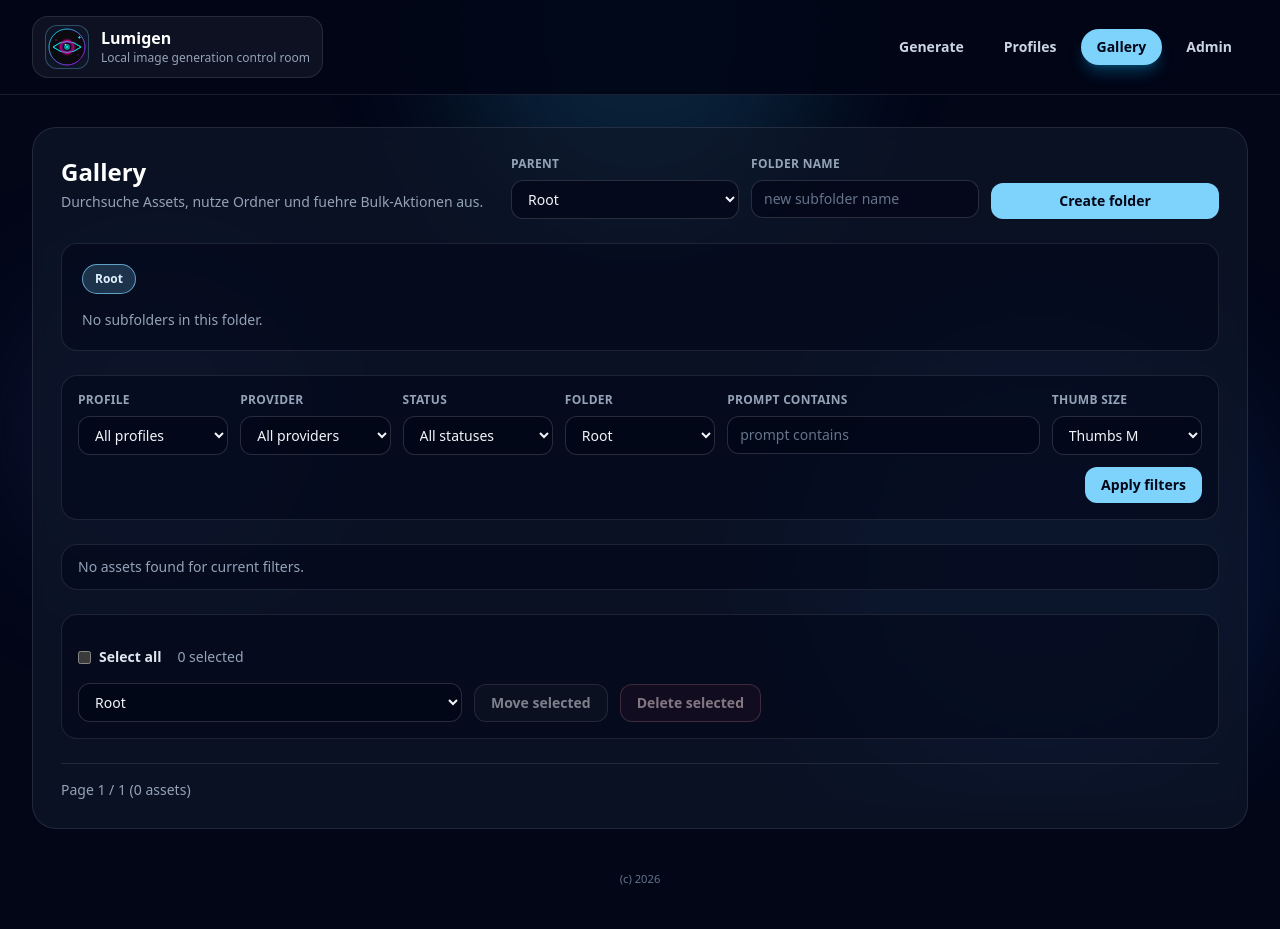
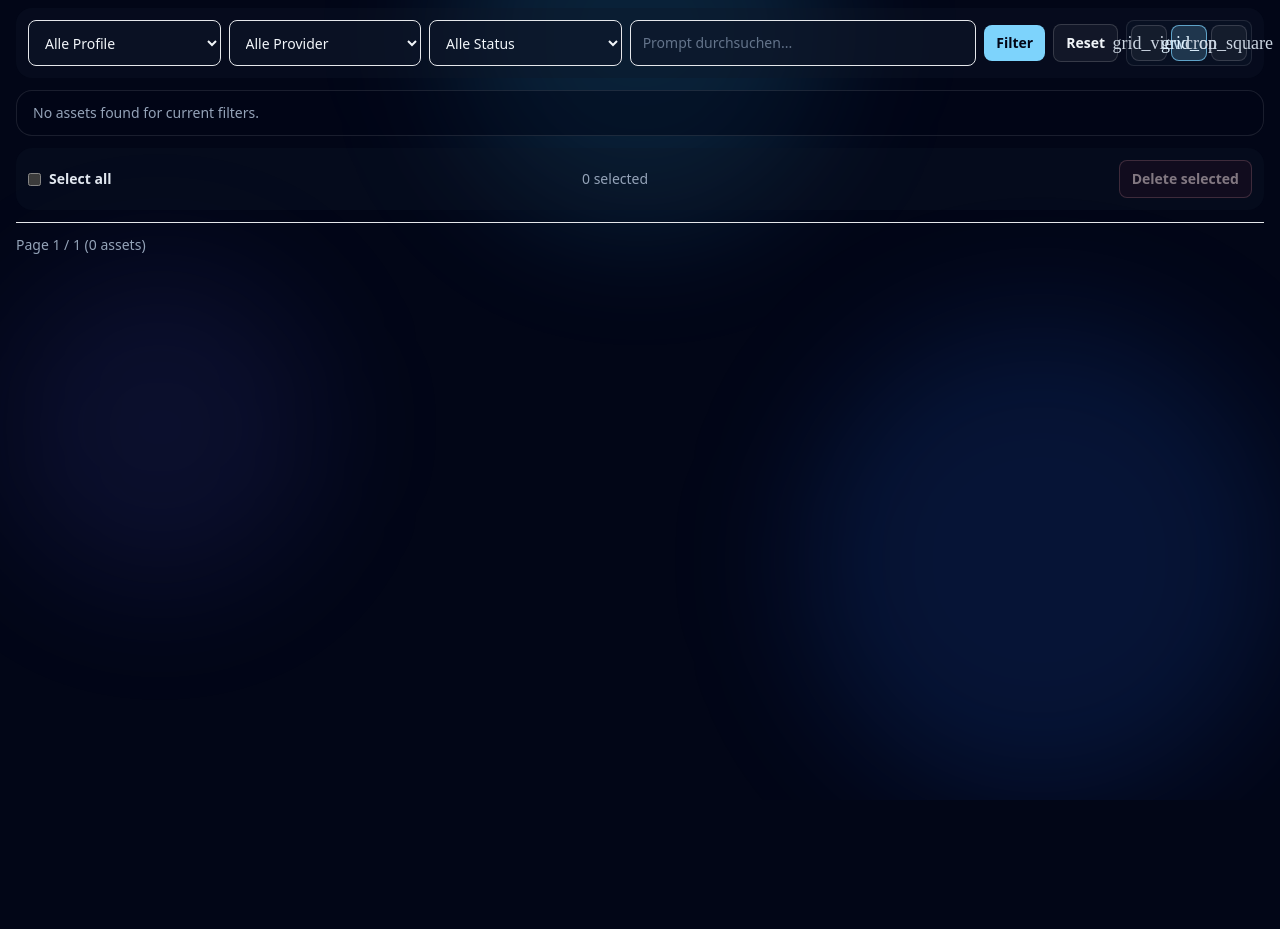
Before and after one commit to jschm42/lumigen, a FastAPI app: page /gallery in a window 1280 px wide. After the commit the page ends 800 px from the top, so only its background shows below. Run offline with FastAPI, Linux system fonts and the light colour scheme; some libraries are stand-ins or nearby versions; some web fonts are replaced.

Commit message:
refactor: remove gallery folder functionality and related UI elements

```diff
--- a/app/main.py
+++ b/app/main.py
@@ -258,7 +258,6 @@ def generate_page(
 ) -> HTMLResponse:
     profiles = crud.list_profiles(session)
     dimension_presets = crud.list_dimension_presets(session)
-    gallery_folders = crud.list_gallery_folders(session)
     enhancement_config = crud.get_enhancement_config(session)
     recent_generations = list(
         session.scalars(
@@ -330,7 +329,6 @@ def generate_page(
             "request": request,
             "profiles": profiles,
             "dimension_presets": dimension_presets,
-            "gallery_folders": gallery_folders,
             "conversation_generations": conversation_generations,
             "session_items": session_items,
             "active_conversation": active_conversation,
@@ -363,7 +361,6 @@ def generate_submit(
     upscale_model: str = Form(default=""),
     override_negative_prompt: bool = Form(default=False),
     negative_prompt: str = Form(default=""),
-    gallery_folder_id: str = Form(default=""),
     input_images: list[UploadFile] = File(default=[]),
     session: Session = Depends(get_session),
 ) -> HTMLResponse:
@@ -432,14 +429,6 @@ def generate_submit(
             if available and model_value not in available:
                 raise ValueError("Selected upscale model is not available")
             overrides["upscale_model"] = model_value
-
-        folder_id_value = parse_optional_int(gallery_folder_id)
-        if folder_id_value is not None:
-            folder = crud.get_gallery_folder(session, folder_id_value)
-            if not folder:
-                raise ValueError("Selected gallery folder does not exist")
-            overrides["gallery_folder_id"] = folder.id
-            overrides["gallery_folder_path"] = folder.path
 
         generation = generation_service.create_generation_from_profile(
             session,
@@ -970,28 +959,11 @@ def gallery_page(
     provider: Optional[str] = Query(default=None),
     status: Optional[str] = Query(default=None),
     q: Optional[str] = Query(default=None),
-    folder: Optional[str] = Query(default=None),
     thumb_size: Optional[str] = Query(default="md"),
     message: Optional[str] = Query(default=None),
     error: Optional[str] = Query(default=None),
     session: Session = Depends(get_session),
 ) -> HTMLResponse:
-    selected_folder_raw = (folder or "").strip()
-    if selected_folder_raw.lower() in {"", "root"}:
-        selected_folder_raw = "root"
-
-    selected_folder: Optional[GalleryFolder] = None
-    folder_id: Optional[int] = None
-    if selected_folder_raw != "root":
-        try:
-            folder_id = int(selected_folder_raw)
-        except ValueError:
-            folder_id = None
-    if folder_id is not None:
-        selected_folder = crud.get_gallery_folder(session, folder_id)
-        if not selected_folder:
-            folder_id = None
-
     page_data = gallery_service.list_assets(
         session,
         page=page,
@@ -999,11 +971,9 @@ def gallery_page(
         provider=provider or None,
         status=status or None,
         prompt_query=q or None,
-        gallery_folder_id=folder_id,
-        root_only=folder_id is None,
+        root_only=False,
     )
     options = gallery_service.list_filter_options(session)
-    folder_nav = build_folder_navigation(options.folders, selected_folder)
     return templates.TemplateResponse(
         "gallery.html",
         {
@@ -1013,59 +983,14 @@ def gallery_page(
             "provider": provider or "",
             "status": status or "",
             "q": q or "",
-            "folder": folder_nav["current_token"],
             "thumb_size": normalize_thumb_size(thumb_size),
             "filter_options": options,
-            "folder_nav": folder_nav,
             "message": message or "",
             "error": error or "",
+            "hide_header": True,
+            "hide_footer": True,
         },
     )
-
-
-@app.post("/gallery/folders")
-def create_gallery_folder(
-    parent_folder_id: str = Form(default=""),
-    folder_name: str = Form(...),
-    return_to: str = Form(default="/gallery"),
-    session: Session = Depends(get_session),
-) -> RedirectResponse:
-    try:
-        parent_id = parse_optional_int(parent_folder_id)
-    except ValueError:
-        return gallery_redirect(return_to, error="Invalid parent folder")
-    parent_path = ""
-    if parent_id is not None:
-        parent = crud.get_gallery_folder(session, parent_id)
-        if not parent:
-            return gallery_redirect(return_to, error="Parent folder not found")
-        parent_path = parent.path
-
-    folder_segment = normalize_folder_segment(folder_name)
-    if not folder_segment:
-        return gallery_redirect(return_to, error="Folder name is empty or invalid")
-
-    path = f"{parent_path}/{folder_segment}" if parent_path else folder_segment
-    path = normalize_folder_path(path)
-    if not path:
-        return gallery_redirect(return_to, error="Folder path is empty or invalid")
-    if crud.get_gallery_folder_by_path(session, path):
-        return gallery_redirect(return_to, error=f"Folder already exists: {path}")
-
-    try:
-        folder_abs_path = storage_service.resolve_managed_path(
-            settings.default_base_dir, Path(path)
-        )
-        ensure_dir(folder_abs_path)
-    except ValueError:
-        return gallery_redirect(return_to, error="Folder path escapes gallery root")
-
-    try:
-        crud.create_gallery_folder(session, path=path)
-    except IntegrityError:
-        return gallery_redirect(return_to, error=f"Folder already exists: {path}")
-
-    return gallery_redirect(return_to, message=f"Folder created: {path}")
 
 
 def move_asset_to_folder_internal(
--- a/app/web/templates/fragments/gallery_grid.html
+++ b/app/web/templates/fragments/gallery_grid.html
@@ -1,7 +1,7 @@
 <div class="grid gap-3 {% if thumb_size == 'sm' %}grid-cols-2 sm:grid-cols-3 md:grid-cols-4 xl:grid-cols-6{% elif thumb_size == 'lg' %}grid-cols-1 sm:grid-cols-2 lg:grid-cols-3 2xl:grid-cols-4{% else %}grid-cols-1 sm:grid-cols-2 md:grid-cols-3 xl:grid-cols-4 2xl:grid-cols-5{% endif %}">
   {% for asset in page_data.items %}
-  <article class="group relative overflow-hidden rounded-2xl border border-white/10 bg-slate-950/55 p-3 shadow-lg shadow-slate-950/70 ring-offset-0 transition" data-gallery-card>
-    <label class="absolute right-3 top-3 z-10 inline-flex h-7 w-7 items-center justify-center rounded-lg border border-white/20 bg-slate-950/80">
+  <article class="group relative overflow-hidden rounded-xl bg-slate-900/50 p-2.5 shadow-md shadow-slate-950/45 ring-offset-0 transition" data-gallery-card>
+    <label class="absolute right-2 top-2 z-10 inline-flex h-7 w-7 items-center justify-center rounded-md border border-white/15 bg-slate-950/80">
       <input
         type="checkbox"
         name="asset_ids"
@@ -11,14 +11,13 @@
         aria-label="Select asset {{ asset.id }}">
     </label>
 
-    <a href="/assets/{{ asset.id }}" class="block overflow-hidden rounded-xl border border-white/10 bg-slate-900/80">
+    <a href="/assets/{{ asset.id }}" class="block overflow-hidden rounded-lg bg-slate-900/75">
       <img src="/assets/{{ asset.id }}/thumb" alt="thumb {{ asset.id }}" class="aspect-square w-full object-cover transition duration-300 group-hover:scale-[1.02]">
     </a>
 
     <div class="mt-3 space-y-1">
       <a href="/assets/{{ asset.id }}" class="block truncate text-sm font-semibold text-white hover:text-sky-200">Asset #{{ asset.id }}</a>
       <p class="truncate text-xs text-slate-400">{{ asset.generation.profile_name }} | {{ asset.generation.provider }}</p>
-      <p class="truncate text-xs text-slate-500">{{ asset.gallery_folder.path if asset.gallery_folder else "Root" }}</p>
     </div>
 
     <div class="mt-3 flex items-center gap-2">
--- a/app/web/templates/gallery.html
+++ b/app/web/templates/gallery.html
@@ -1,149 +1,79 @@
 {% extends "layout.html" %}
 {% block content %}
-{% set return_to = '/gallery?page=' ~ page_data.page ~ '&profile_name=' ~ (profile_name | urlencode) ~ '&provider=' ~ (provider | urlencode) ~ '&status=' ~ (status | urlencode) ~ '&q=' ~ (q | urlencode) ~ '&folder=' ~ (folder | urlencode) ~ '&thumb_size=' ~ (thumb_size | urlencode) %}
-{% set panel_class = "rounded-3xl border border-white/10 bg-slate-900/70 p-5 shadow-panel backdrop-blur sm:p-7" %}
-{% set input_class = "mt-2 w-full rounded-xl border border-white/15 bg-slate-950/70 px-3 py-2 text-sm text-slate-100 placeholder:text-slate-500 focus:border-sky-300 focus:outline-none focus:ring-2 focus:ring-sky-300/35" %}
-{% set btn_primary = "inline-flex items-center justify-center rounded-xl bg-sky-300 px-4 py-2 text-sm font-semibold text-slate-950 transition hover:bg-sky-200 disabled:cursor-not-allowed disabled:opacity-50" %}
-{% set btn_secondary = "inline-flex items-center justify-center rounded-xl border border-white/20 bg-white/5 px-4 py-2 text-sm font-semibold text-slate-100 transition hover:border-sky-300/60 hover:bg-white/10 disabled:cursor-not-allowed disabled:opacity-50" %}
-{% set btn_danger = "inline-flex items-center justify-center rounded-xl border border-rose-300/40 bg-rose-500/10 px-4 py-2 text-sm font-semibold text-rose-100 transition hover:border-rose-200 hover:bg-rose-500/20 disabled:cursor-not-allowed disabled:opacity-50" %}
+{% set return_to = '/gallery?page=' ~ page_data.page ~ '&profile_name=' ~ (profile_name | urlencode) ~ '&provider=' ~ (provider | urlencode) ~ '&status=' ~ (status | urlencode) ~ '&q=' ~ (q | urlencode) ~ '&thumb_size=' ~ (thumb_size | urlencode) %}
+{% set panel_class = "h-full space-y-3" %}
+{% set input_class = "w-full rounded-lg border border-white/12 bg-slate-900/55 px-3 py-2 text-sm text-slate-100 placeholder:text-slate-500 focus:border-sky-300 focus:outline-none focus:ring-2 focus:ring-sky-300/30" %}
+{% set btn_primary = "inline-flex items-center justify-center rounded-lg bg-sky-300 px-3 py-2 text-sm font-semibold text-slate-950 transition hover:bg-sky-200 disabled:cursor-not-allowed disabled:opacity-50" %}
+{% set btn_secondary = "inline-flex items-center justify-center rounded-lg border border-white/15 bg-white/5 px-3 py-2 text-sm font-semibold text-slate-100 transition hover:border-sky-300/50 hover:bg-white/10 disabled:cursor-not-allowed disabled:opacity-50" %}
+{% set btn_danger = "inline-flex items-center justify-center rounded-lg border border-rose-300/40 bg-rose-500/10 px-3 py-2 text-sm font-semibold text-rose-100 transition hover:border-rose-200 hover:bg-rose-500/20 disabled:cursor-not-allowed disabled:opacity-50" %}
+{% set size_btn = "inline-flex h-9 w-9 items-center justify-center rounded-lg border transition" %}
 
-<section class="{{ panel_class }} space-y-6">
-  <div class="flex flex-wrap items-start justify-between gap-4">
-    <div>
-      <h2 class="text-2xl font-semibold text-white">Gallery</h2>
-      <p class="mt-1 text-sm text-slate-400">Durchsuche Assets, nutze Ordner und fuehre Bulk-Aktionen aus.</p>
-    </div>
-    <form method="post" action="/gallery/folders" class="grid w-full gap-3 sm:grid-cols-3 lg:w-auto lg:min-w-[42rem]">
-      <div>
-        <label for="new-parent-folder" class="block text-xs font-semibold uppercase tracking-wide text-slate-400">Parent</label>
-        <select id="new-parent-folder" name="parent_folder_id" class="{{ input_class }} mt-1">
-          <option value="" {% if folder_nav.current_token == 'root' %}selected{% endif %}>Root</option>
-          {% for item in filter_options.folders %}
-            <option value="{{ item.id }}" {% if folder_nav.current_folder_id == item.id %}selected{% endif %}>{{ item.path }}</option>
-          {% endfor %}
-        </select>
-      </div>
-      <div>
-        <label for="new-folder-name" class="block text-xs font-semibold uppercase tracking-wide text-slate-400">Folder name</label>
-        <input id="new-folder-name" type="text" name="folder_name" placeholder="new subfolder name" required class="{{ input_class }} mt-1">
-      </div>
-      <div class="flex items-end">
-        <input type="hidden" name="return_to" value="{{ return_to }}">
-        <button type="submit" class="{{ btn_primary }} w-full">Create folder</button>
-      </div>
-    </form>
-  </div>
-
-  {% if message %}
-    <div class="rounded-2xl border border-emerald-300/40 bg-emerald-500/10 px-4 py-3 text-sm text-emerald-100" role="alert">{{ message }}</div>
-  {% endif %}
-  {% if error %}
-    <div class="rounded-2xl border border-rose-300/40 bg-rose-500/10 px-4 py-3 text-sm text-rose-100" role="alert">{{ error }}</div>
-  {% endif %}
-
-  <section class="rounded-2xl border border-white/10 bg-slate-950/45 p-4 sm:p-5">
-    <div class="mb-4 flex flex-wrap items-center justify-between gap-3">
-      <div class="flex flex-wrap items-center gap-2">
-        {% for crumb in folder_nav.breadcrumbs %}
-          <a class="inline-flex items-center rounded-full border px-3 py-1.5 text-xs font-semibold transition {% if crumb.token == folder_nav.current_token %}border-sky-300/70 bg-sky-300/20 text-sky-100{% else %}border-white/15 bg-white/5 text-slate-300 hover:border-sky-300/50 hover:text-white{% endif %}" href="/gallery?page=1&profile_name={{ profile_name | urlencode }}&provider={{ provider | urlencode }}&status={{ status | urlencode }}&q={{ q | urlencode }}&folder={{ crumb.token }}&thumb_size={{ thumb_size | urlencode }}">{{ crumb.label }}</a>
-          {% if not loop.last %}<span class="text-slate-500">/</span>{% endif %}
-        {% endfor %}
-      </div>
-      {% if folder_nav.parent_token %}
-        <a href="/gallery?page=1&profile_name={{ profile_name | urlencode }}&provider={{ provider | urlencode }}&status={{ status | urlencode }}&q={{ q | urlencode }}&folder={{ folder_nav.parent_token }}&thumb_size={{ thumb_size | urlencode }}" class="{{ btn_secondary }}">Up</a>
-      {% endif %}
-    </div>
-
-    {% if folder_nav.children %}
-      <div class="grid gap-3 sm:grid-cols-2 xl:grid-cols-3">
-        {% for item in folder_nav.children %}
-          <a class="group flex items-center gap-3 rounded-2xl border border-white/10 bg-white/5 p-3 transition hover:border-sky-300/55 hover:bg-white/10" href="/gallery?page=1&profile_name={{ profile_name | urlencode }}&provider={{ provider | urlencode }}&status={{ status | urlencode }}&q={{ q | urlencode }}&folder={{ item.id }}&thumb_size={{ thumb_size | urlencode }}">
-            <span class="material-symbols-outlined text-2xl text-sky-200" aria-hidden="true">folder</span>
-            <span class="min-w-0">
-              <strong class="block truncate text-sm font-semibold text-white">{{ item.name }}</strong>
-              <small class="block truncate text-xs text-slate-400">{{ item.path }}</small>
-            </span>
-          </a>
-        {% endfor %}
-      </div>
-    {% else %}
-      <p class="text-sm text-slate-400">No subfolders in this folder.</p>
-    {% endif %}
-  </section>
-
-  <form method="get" action="/gallery" class="grid gap-3 rounded-2xl border border-white/10 bg-slate-950/45 p-4 sm:grid-cols-2 xl:grid-cols-7">
-    <div class="xl:col-span-1">
-      <label class="block text-xs font-semibold uppercase tracking-wide text-slate-400">Profile</label>
-      <select name="profile_name" class="{{ input_class }} mt-1">
-        <option value="">All profiles</option>
+<section class="{{ panel_class }}">
+  <form method="get" action="/gallery" class="rounded-2xl bg-slate-900/35 p-3">
+    <div class="grid gap-2 md:grid-cols-2 xl:grid-cols-[minmax(10rem,1fr)_minmax(10rem,1fr)_minmax(10rem,1fr)_minmax(0,1.8fr)_auto_auto]">
+      <select name="profile_name" aria-label="Profile filter" class="{{ input_class }}">
+        <option value="">Alle Profile</option>
         {% for item in filter_options.profile_names %}
           <option value="{{ item }}" {% if profile_name == item %}selected{% endif %}>{{ item }}</option>
         {% endfor %}
       </select>
-    </div>
-    <div class="xl:col-span-1">
-      <label class="block text-xs font-semibold uppercase tracking-wide text-slate-400">Provider</label>
-      <select name="provider" class="{{ input_class }} mt-1">
-        <option value="">All providers</option>
+      <select name="provider" aria-label="Provider filter" class="{{ input_class }}">
+        <option value="">Alle Provider</option>
         {% for item in filter_options.providers %}
           <option value="{{ item }}" {% if provider == item %}selected{% endif %}>{{ item }}</option>
         {% endfor %}
       </select>
-    </div>
-    <div class="xl:col-span-1">
-      <label class="block text-xs font-semibold uppercase tracking-wide text-slate-400">Status</label>
-      <select name="status" class="{{ input_class }} mt-1">
-        <option value="">All statuses</option>
+      <select name="status" aria-label="Status filter" class="{{ input_class }}">
+        <option value="">Alle Status</option>
         {% for item in filter_options.statuses %}
           <option value="{{ item }}" {% if status == item %}selected{% endif %}>{{ item }}</option>
         {% endfor %}
       </select>
-    </div>
-    <div class="xl:col-span-1">
-      <label class="block text-xs font-semibold uppercase tracking-wide text-slate-400">Folder</label>
-      <select name="folder" class="{{ input_class }} mt-1">
-        <option value="root" {% if folder == 'root' %}selected{% endif %}>Root</option>
-        {% for item in filter_options.folders %}
-          <option value="{{ item.id }}" {% if folder == (item.id | string) %}selected{% endif %}>{{ item.path }}</option>
-        {% endfor %}
-      </select>
-    </div>
-    <div class="xl:col-span-2">
-      <label class="block text-xs font-semibold uppercase tracking-wide text-slate-400">Prompt contains</label>
-      <input type="text" name="q" value="{{ q }}" placeholder="prompt contains" class="{{ input_class }} mt-1">
-    </div>
-    <div class="xl:col-span-1">
-      <label class="block text-xs font-semibold uppercase tracking-wide text-slate-400">Thumb size</label>
-      <select name="thumb_size" class="{{ input_class }} mt-1">
-        <option value="sm" {% if thumb_size == 'sm' %}selected{% endif %}>Thumbs S</option>
-        <option value="md" {% if thumb_size == 'md' %}selected{% endif %}>Thumbs M</option>
-        <option value="lg" {% if thumb_size == 'lg' %}selected{% endif %}>Thumbs L</option>
-      </select>
-    </div>
-    <div class="sm:col-span-2 xl:col-span-7 flex justify-end">
-      <button type="submit" class="{{ btn_primary }}">Apply filters</button>
+      <input type="text" name="q" value="{{ q }}" placeholder="Prompt durchsuchen..." aria-label="Prompt filter" class="{{ input_class }}">
+      <div class="flex items-center gap-2">
+        <button type="submit" class="{{ btn_primary }}">Filter</button>
+        <a href="/gallery" class="{{ btn_secondary }}">Reset</a>
+      </div>
+      <div class="flex items-center justify-end gap-1 rounded-lg border border-white/10 bg-slate-900/45 px-1 py-1">
+        <a
+          href="/gallery?page=1&profile_name={{ profile_name | urlencode }}&provider={{ provider | urlencode }}&status={{ status | urlencode }}&q={{ q | urlencode }}&thumb_size=sm"
+          class="{{ size_btn }} {% if thumb_size == 'sm' %}border-sky-300/70 bg-sky-300/20 text-sky-100{% else %}border-white/15 bg-white/5 text-slate-300 hover:border-sky-300/50 hover:text-white{% endif %}"
+          title="Kleine Thumbnails"
+          aria-label="Kleine Thumbnails"
+        ><span class="material-symbols-outlined text-[18px]" aria-hidden="true">grid_view</span></a>
+        <a
+          href="/gallery?page=1&profile_name={{ profile_name | urlencode }}&provider={{ provider | urlencode }}&status={{ status | urlencode }}&q={{ q | urlencode }}&thumb_size=md"
+          class="{{ size_btn }} {% if thumb_size == 'md' %}border-sky-300/70 bg-sky-300/20 text-sky-100{% else %}border-white/15 bg-white/5 text-slate-300 hover:border-sky-300/50 hover:text-white{% endif %}"
+          title="Mittlere Thumbnails"
+          aria-label="Mittlere Thumbnails"
+        ><span class="material-symbols-outlined text-[18px]" aria-hidden="true">grid_on</span></a>
+        <a
+          href="/gallery?page=1&profile_name={{ profile_name | urlencode }}&provider={{ provider | urlencode }}&status={{ status | urlencode }}&q={{ q | urlencode }}&thumb_size=lg"
+          class="{{ size_btn }} {% if thumb_size == 'lg' %}border-sky-300/70 bg-sky-300/20 text-sky-100{% else %}border-white/15 bg-white/5 text-slate-300 hover:border-sky-300/50 hover:text-white{% endif %}"
+          title="Große Thumbnails"
+          aria-label="Große Thumbnails"
+        ><span class="material-symbols-outlined text-[18px]" aria-hidden="true">crop_square</span></a>
+      </div>
     </div>
   </form>
 
+  {% if message %}
+    <div class="rounded-xl border border-emerald-300/35 bg-emerald-500/10 px-3 py-2 text-sm text-emerald-100" role="alert">{{ message }}</div>
+  {% endif %}
+  {% if error %}
+    <div class="rounded-xl border border-rose-300/35 bg-rose-500/10 px-3 py-2 text-sm text-rose-100" role="alert">{{ error }}</div>
+  {% endif %}
+
   {% include "fragments/gallery_grid.html" %}
 
-  <form id="bulk-action-form" method="post" class="space-y-4 rounded-2xl border border-white/10 bg-slate-950/45 p-4" data-gallery-bulk-form>
+  <form id="bulk-action-form" method="post" class="rounded-2xl bg-slate-900/30 p-3" data-gallery-bulk-form>
     <input type="hidden" name="return_to" value="{{ return_to }}">
-    <div class="flex flex-wrap items-center gap-4">
+    <div class="flex flex-wrap items-center justify-between gap-3">
       <label class="inline-flex items-center gap-2 text-sm font-semibold text-slate-200">
         <input type="checkbox" data-gallery-select-all>
         Select all
       </label>
       <small class="text-sm text-slate-400" data-gallery-selection-count>0 selected</small>
-    </div>
-    <div class="flex flex-wrap items-center gap-3">
-      <select name="gallery_folder_id" class="w-full max-w-sm rounded-xl border border-white/15 bg-slate-950/70 px-3 py-2 text-sm text-slate-100 focus:border-sky-300 focus:outline-none focus:ring-2 focus:ring-sky-300/35">
-        <option value="">Root</option>
-        {% for folder_item in filter_options.folders %}
-          <option value="{{ folder_item.id }}">{{ folder_item.path }}</option>
-        {% endfor %}
-      </select>
-      <button type="submit" class="{{ btn_secondary }}" formaction="/assets/bulk-move" data-bulk-action disabled>Move selected</button>
       <button
         type="submit"
         class="{{ btn_danger }}"
@@ -156,14 +86,14 @@
     </div>
   </form>
 
-  <div class="flex flex-wrap items-center justify-between gap-3 border-t border-white/10 pt-4">
+  <div class="flex flex-wrap items-center justify-between gap-3 border-t border-white/8 pt-3">
     <small class="text-sm text-slate-400">Page {{ page_data.page }} / {{ page_data.pages }} ({{ page_data.total }} assets)</small>
     <div class="flex flex-wrap gap-2">
       {% if page_data.page > 1 %}
-        <a href="/gallery?page={{ page_data.page - 1 }}&profile_name={{ profile_name | urlencode }}&provider={{ provider | urlencode }}&status={{ status | urlencode }}&q={{ q | urlencode }}&folder={{ folder | urlencode }}&thumb_size={{ thumb_size | urlencode }}" class="{{ btn_secondary }}">Prev</a>
+        <a href="/gallery?page={{ page_data.page - 1 }}&profile_name={{ profile_name | urlencode }}&provider={{ provider | urlencode }}&status={{ status | urlencode }}&q={{ q | urlencode }}&thumb_size={{ thumb_size | urlencode }}" class="{{ btn_secondary }}">Prev</a>
       {% endif %}
       {% if page_data.page < page_data.pages %}
-        <a href="/gallery?page={{ page_data.page + 1 }}&profile_name={{ profile_name | urlencode }}&provider={{ provider | urlencode }}&status={{ status | urlencode }}&q={{ q | urlencode }}&folder={{ folder | urlencode }}&thumb_size={{ thumb_size | urlencode }}" class="{{ btn_secondary }}">Next</a>
+        <a href="/gallery?page={{ page_data.page + 1 }}&profile_name={{ profile_name | urlencode }}&provider={{ provider | urlencode }}&status={{ status | urlencode }}&q={{ q | urlencode }}&thumb_size={{ thumb_size | urlencode }}" class="{{ btn_secondary }}">Next</a>
       {% endif %}
     </div>
   </div>
--- a/app/web/templates/layout.html
+++ b/app/web/templates/layout.html
@@ -80,13 +80,14 @@
 </head>
 <body class="min-h-screen bg-slate-950 font-sans text-slate-100 antialiased">
   {% set embedded = request.query_params.get('embedded') == '1' %}
+  {% set show_top_navigation = false %}
   <div aria-hidden="true" class="pointer-events-none fixed inset-0 -z-10 overflow-hidden">
     <div class="absolute -top-40 left-1/2 h-96 w-96 -translate-x-1/2 rounded-full bg-sky-400/15 blur-3xl"></div>
     <div class="absolute bottom-0 right-0 h-[30rem] w-[30rem] rounded-full bg-blue-600/15 blur-3xl"></div>
     <div class="absolute left-0 top-1/3 h-80 w-80 rounded-full bg-indigo-500/10 blur-3xl"></div>
   </div>
 
-  {% if not hide_header and not embedded %}
+  {% if show_top_navigation and not hide_header and not embedded %}
   <header class="sticky top-0 z-30 border-b border-white/10 bg-slate-950/90 backdrop-blur-xl">
     <div class="mx-auto flex w-full max-w-7xl flex-col gap-4 px-4 py-4 sm:px-6 lg:px-8 md:flex-row md:items-center md:justify-between">
       <a class="inline-flex items-center gap-3 rounded-2xl border border-white/10 bg-white/5 px-3 py-2 transition hover:border-sky-300/50 hover:bg-white/10" href="/">
```
Also changed, not shown: app/web/templates/generate.html (+1 -10 lines).
